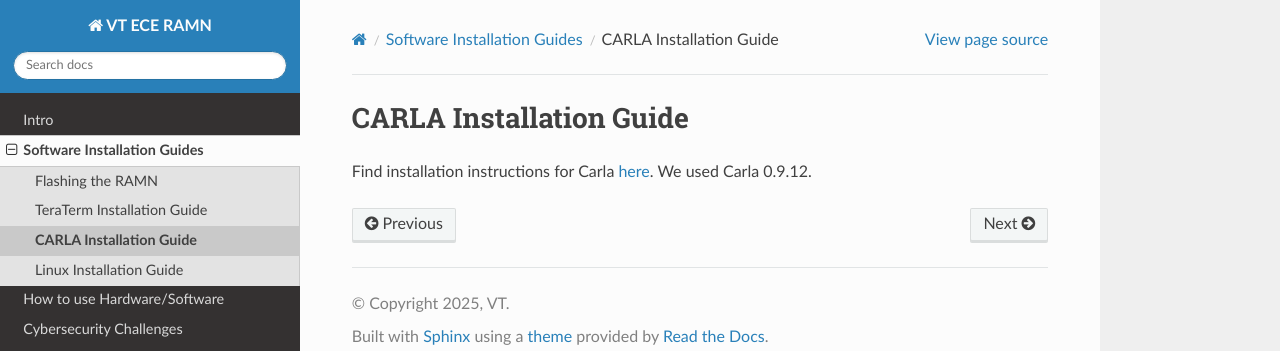
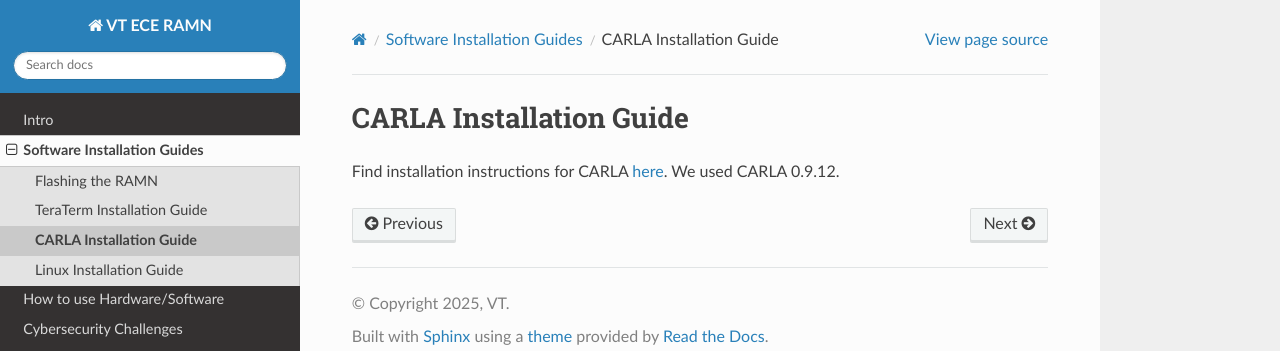
Before and after one commit to JonasvonStein/F25-04-Drive-Secure-Teaching-Automotive-Cybersecurity-with-RAMN, a Sphinx documentation site: the page built from docs/softwareInsallation/CARLA.rst, in a window 1280 px wide. Shown: the top 351 px of the page. Built offline with Sphinx 7.4.7 and the Read the Docs theme 3.1.0, drawn with Linux system fonts in a browser that asks for light colours; pages that are not in the unit, such as notebooks, are missing from menus.

```diff
--- a/docs/softwareInsallation/CARLA.rst
+++ b/docs/softwareInsallation/CARLA.rst
@@ -3,5 +3,5 @@
 CARLA Installation Guide
 ===========================
 
-Find installation instructions for Carla `here <https://carla.readthedocs.io/en/latest/start_quickstart/#carla-installation>`_.
-We used Carla 0.9.12.
+Find installation instructions for CARLA `here <https://carla.readthedocs.io/en/latest/start_quickstart/#carla-installation>`_.
+We used CARLA 0.9.12.
```
